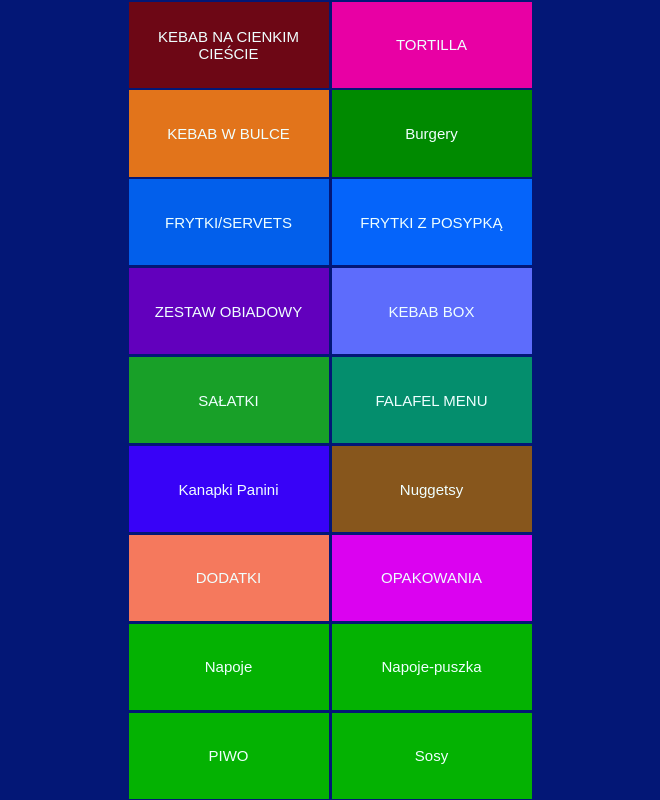
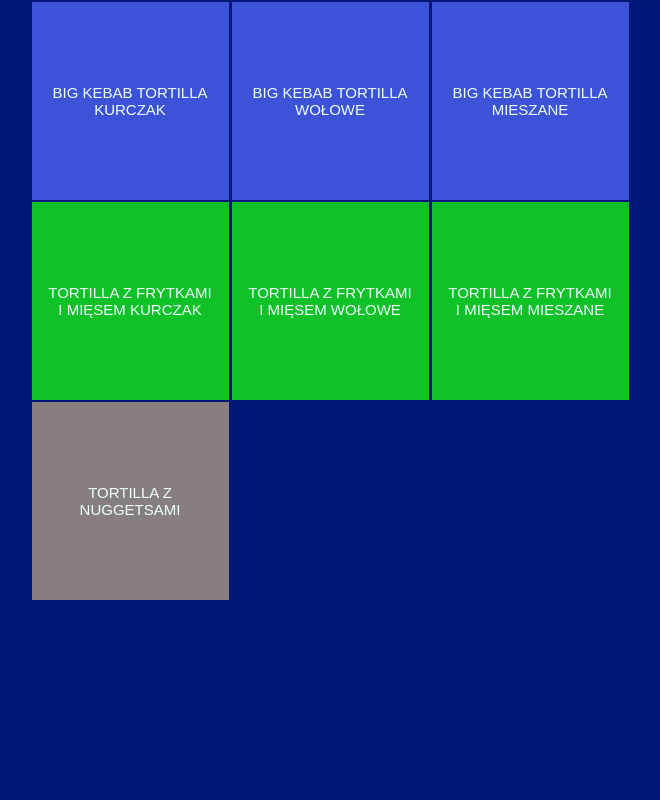
Before and after one commit to Romanovw/employee-training, a React (Create React App) app: page /tortillas in a window 1280 px wide. Shown: the whole page, without its empty margins (310-970 px from the left). Built offline with nearby package versions, Linux system fonts and the light colour scheme.

Commit message:
Added tortillas page and routing

```diff
--- a/package.json
+++ b/package.json
@@ -9,6 +9,7 @@
     "@testing-library/user-event": "^13.5.0",
     "react": "^18.2.0",
     "react-dom": "^18.2.0",
+    "react-router-dom": "^6.14.2",
     "react-scripts": "5.0.1",
     "web-vitals": "^2.1.4"
   },
--- a/src/App.js
+++ b/src/App.js
@@ -1,28 +1,17 @@
 import "./styles/main.css";
+import { BrowserRouter as Router, Routes, Route } from "react-router-dom";
+import Home from "./components/Home/Home";
+import Tortillas from "./components/Tortillas/Tortillas";
 
 function App() {
   return (
     <div className="App">
-      <div className="links-container">
-        <a href="#" className="button1">KEBAB NA CIENKIM CIEŚCIE</a>
-        <a href="#" className="button2">TORTILLA</a>
-        <a href="#" className="button3">KEBAB W BULCE</a>
-        <a href="#" className="button4">Burgery</a>
-        <a href="#" className="button5">FRYTKI/SERVETS</a>
-        <a href="#" className="button6">FRYTKI Z POSYPKĄ</a>
-        <a href="#" className="button7">ZESTAW OBIADOWY</a>
-        <a href="#" className="button8">KEBAB BOX</a>
-        <a href="#" className="button9">SAŁATKI</a>
-        <a href="#" className="button10">FALAFEL MENU</a>
-        <a href="#" className="button11">Kanapki Panini</a>
-        <a href="#" className="button12">Nuggetsy</a>
-        <a href="#" className="button13">DODATKI</a>
-        <a href="#" className="button14">OPAKOWANIA</a>
-        <a href="#" className="button15">Napoje</a>
-        <a href="#" className="button16">Napoje-puszka</a>
-        <a href="#" className="button17">PIWO</a>
-        <a href="#" className="button18">Sosy</a>
-      </div>
+      <Router>
+        <Routes>
+        <Route path="/employee-training" element={<Home/>}/>
+        <Route path="/tortillas" element={<Tortillas/>}/>
+        </Routes>
+      </Router>
     </div>
   );
 }
--- /dev/null
+++ b/src/components/Home/Home.js
@@ -0,0 +1,29 @@
+import "./home.css";
+import { NavLink } from "react-router-dom";
+
+function Home() {
+  return (
+      <div className="links-container">
+        <a href="#" className="button1">KEBAB NA CIENKIM CIEŚCIE</a>
+        <NavLink to="/tortillas" className="button2">TORTILLA</NavLink>
+        <a href="#" className="button3">KEBAB W BULCE</a>
+        <a href="#" className="button4">Burgery</a>
+        <a href="#" className="button5">FRYTKI/SERVETS</a>
+        <a href="#" className="button6">FRYTKI Z POSYPKĄ</a>
+        <a href="#" className="button7">ZESTAW OBIADOWY</a>
+        <a href="#" className="button8">KEBAB BOX</a>
+        <a href="#" className="button9">SAŁATKI</a>
+        <a href="#" className="button10">FALAFEL MENU</a>
+        <a href="#" className="button11">Kanapki Panini</a>
+        <a href="#" className="button12">Nuggetsy</a>
+        <a href="#" className="button13">DODATKI</a>
+        <a href="#" className="button14">OPAKOWANIA</a>
+        <a href="#" className="button15">Napoje</a>
+        <a href="#" className="button16">Napoje-puszka</a>
+        <a href="#" className="button17">PIWO</a>
+        <a href="#" className="button18">Sosy</a>
+      </div>
+  );
+}
+
+export default Home;
--- /dev/null
+++ b/src/components/Home/home.css
@@ -0,0 +1,99 @@
+.links-container {
+    max-width: 600px;
+    height: 100%;
+    display: grid;
+    grid-template-columns: repeat(2, 1fr);
+    grid-template-rows: repeat(9, 1fr);
+    overflow: hidden;
+}
+
+.links-container a {
+    display: flex;
+    height: 97%;
+    margin: 1.5px;
+    justify-content: center;
+    align-items: center;
+    text-align: center;
+    text-decoration: none;
+    font-size: 1.5em;
+    color: azure;
+    font-weight: 500;
+}
+
+.button1 {
+    background-color: #6D0715;
+    display: -webkit-box;
+    -webkit-box-orient: vertical;
+    -webkit-line-clamp: 3;
+    overflow: hidden;
+    text-overflow: ellipsis;
+    width: 200px;
+}
+
+.button2 {
+    background-color: #E800A4;
+}
+
+.button3 {
+    background-color: #E2741B;
+}
+
+.button4 {
+    background-color: #008A00;
+}
+
+.button5 {
+    background-color: #025FEB;
+}
+
+.button6 {
+    background-color: #0564FA;
+}
+
+.button7 {
+    background-color: #6200BD;
+}
+
+.button8 {
+    background-color: #5D6CFC;
+}
+
+.button9 {
+    background-color: #18A028;
+}
+
+.button10 {
+    background-color: #048E6D;
+}
+
+.button11 {
+    background-color: #3802F7;
+}
+
+.button12 {
+    background-color: #87561C;
+}
+
+.button13 {
+    background-color: #F5795D;
+}
+
+.button14 {
+    background-color: #DB02F0;
+}
+
+.button15 {
+    background-color: #04B202;
+}
+
+.button16 {
+    background-color: #04B202;
+}
+
+.button17 {
+    background-color: #04B202;
+}
+
+.button18 {
+    background-color: #04B202;
+}
--- /dev/null
+++ b/src/components/Tortillas/Tortillas.js
@@ -0,0 +1,18 @@
+import "./tortillas.css"
+function Tortillas() {
+    return (
+      <div className="Tortillas">
+        <div className="links-container-t">
+        <a href="#" className="button1t">BIG KEBAB TORTILLA KURCZAK</a>
+        <a href="#" className="button1t">BIG KEBAB TORTILLA WOŁOWE</a>
+        <a href="#" className="button1t">BIG KEBAB TORTILLA MIESZANE</a>
+        <a href="#" className="button2t">TORTILLA Z FRYTKAMI I MIĘSEM KURCZAK</a>
+        <a href="#" className="button2t">TORTILLA Z FRYTKAMI I MIĘSEM WOŁOWE</a>
+        <a href="#" className="button2t">TORTILLA Z FRYTKAMI I MIĘSEM MIESZANE</a>
+        <a href="#" className="button3t">TORTILLA Z NUGGETSAMI</a>
+        </div>
+      </div>
+    );
+  }
+
+  export default Tortillas;
--- /dev/null
+++ b/src/components/Tortillas/tortillas.css
@@ -0,0 +1,35 @@
+.links-container-t {
+    max-width: 600px;
+    height: 100%;
+    display: grid;
+    grid-template-columns: repeat(3, 1fr);
+    grid-template-rows: repeat(4, 1fr);
+    overflow: hidden;
+}
+
+.links-container-t a {
+    display: flex;
+    height: 99%;
+    margin: 1.5px;
+    justify-content: center;
+    align-items: center;
+    text-align: center;
+    text-decoration: none;
+    font-size: 1.5em;
+    color: azure;
+    font-weight: 500;
+    padding-right: 1em;
+    padding-left: 1em;
+}
+
+.button1t {
+    background-color: #3c53d8;
+}
+
+.button2t {
+    background-color: #11c128;
+}
+
+.button3t {
+    background-color: #877f7f;
+}
--- a/src/styles/main.css
+++ b/src/styles/main.css
@@ -13,103 +13,3 @@ body {
     justify-content: center;
     font-family: Rubik, Arial;
 }
-
-.links-container {
-    max-width: 600px;
-    height: 100%;
-    display: grid;
-    grid-template-columns: repeat(2, 1fr);
-    grid-template-rows: repeat(9, 1fr);
-    overflow: hidden;
-}
-
-.links-container a {
-    display: flex;
-    height: 97%;
-    margin: 1.5px;
-    justify-content: center;
-    align-items: center;
-    text-align: center;
-    text-decoration: none;
-    font-size: 1.5em;
-    color: azure;
-    font-weight: 500;
-}
-
-.button1 {
-    background-color: #6D0715;
-    display: -webkit-box;
-    -webkit-box-orient: vertical;
-    -webkit-line-clamp: 3;
-    overflow: hidden;
-    text-overflow: ellipsis;
-    width: 200px;
-}
-
-.button2 {
-    background-color: #E800A4;
-}
-
-.button3 {
-    background-color: #E2741B;
-}
-
-.button4 {
-    background-color: #008A00;
-}
-
-.button5 {
-    background-color: #025FEB;
-}
-
-.button6 {
-    background-color: #0564FA;
-}
-
-.button7 {
-    background-color: #6200BD;
-}
-
-.button8 {
-    background-color: #5D6CFC;
-}
-
-.button9 {
-    background-color: #18A028;
-}
-
-.button10 {
-    background-color: #048E6D;
-}
-
-.button11 {
-    background-color: #3802F7;
-}
-
-.button12 {
-    background-color: #87561C;
-}
-
-.button13 {
-    background-color: #F5795D;
-}
-
-.button14 {
-    background-color: #DB02F0;
-}
-
-.button15 {
-    background-color: #04B202;
-}
-
-.button16 {
-    background-color: #04B202;
-}
-
-.button17 {
-    background-color: #04B202;
-}
-
-.button18 {
-    background-color: #04B202;
-}
```
Also changed, not shown: 3 other files (tests, documents, lock files or other folders).
